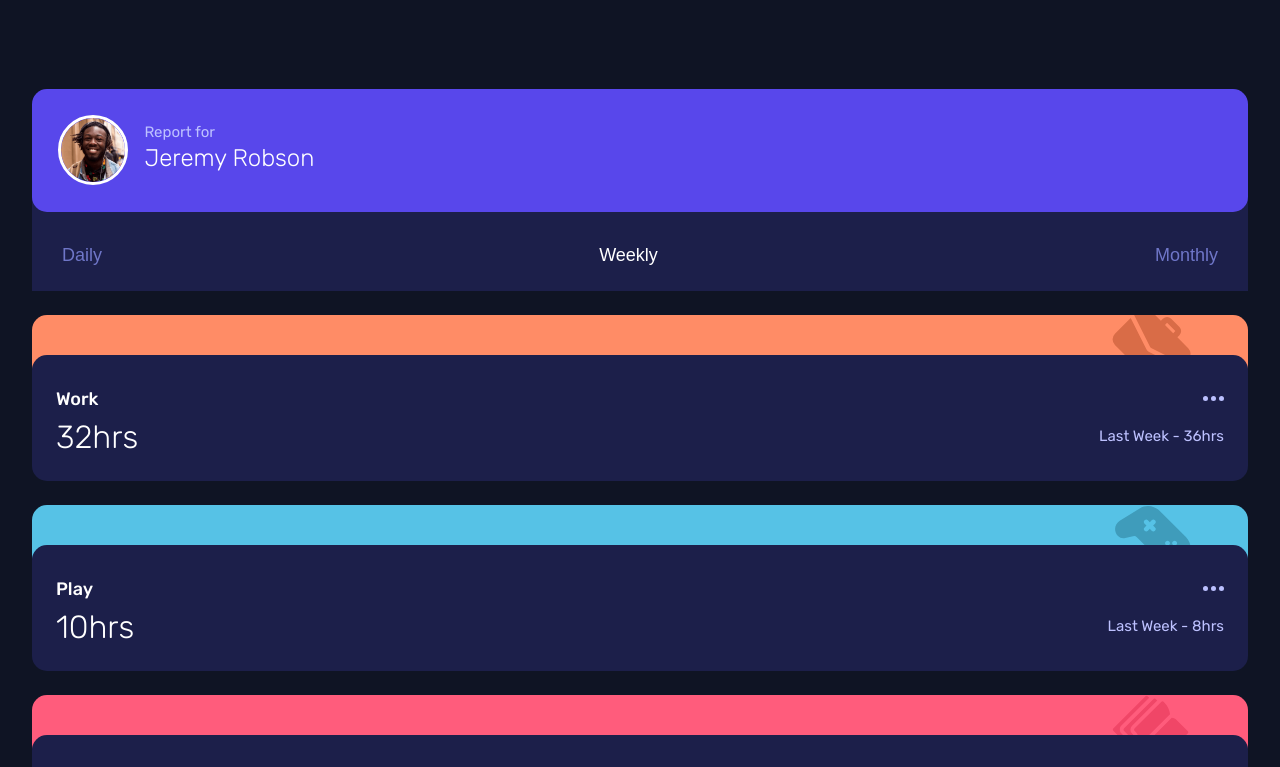
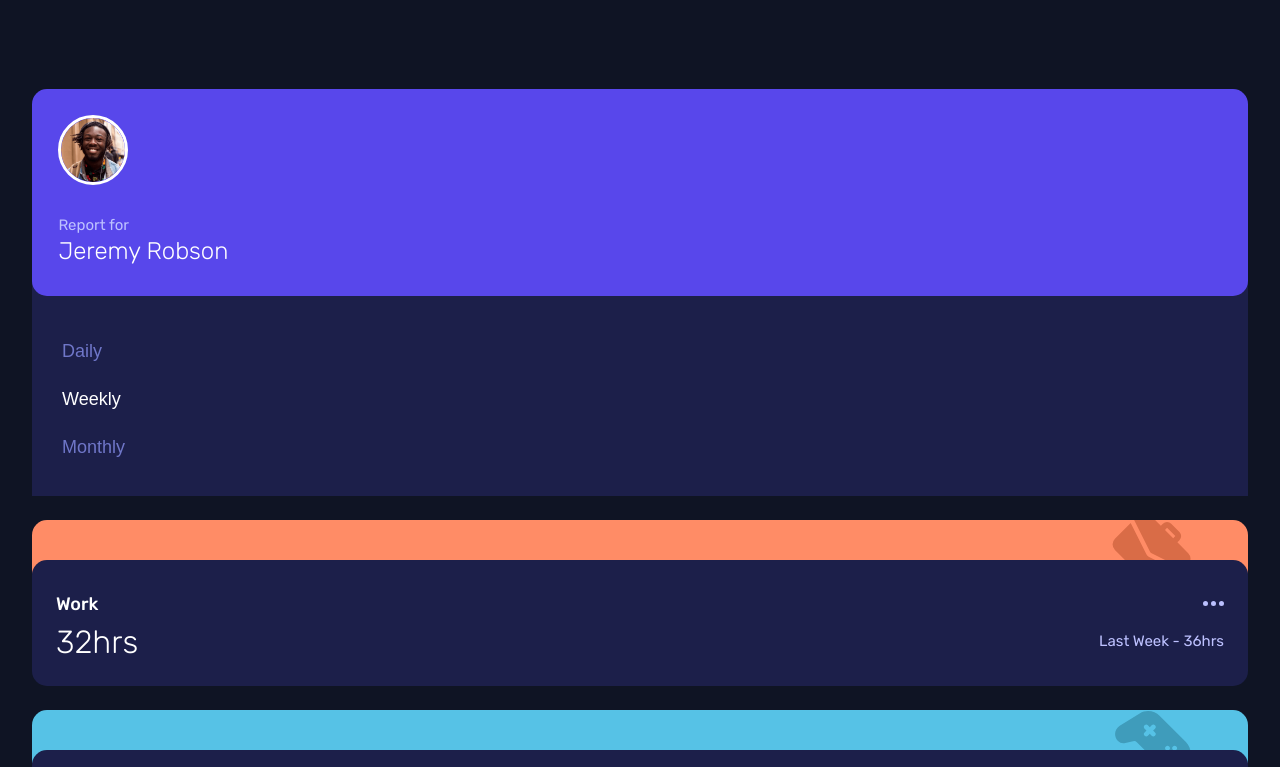
Before and after one commit to nicm42/time-tracking-dashboard, a website built with Vite: page index.html in a window 1280 px wide. Shown: the top 767 px of the page. Built offline with nearby package versions, Linux system fonts and the light colour scheme.

Commit message:
Arranged heading items for desktop

```diff
--- /dev/null
+++ b/src/_breakpoints.scss
@@ -0,0 +1,10 @@
+$breakpoints-up: (
+  // 992px
+  'large': '40em'
+);
+
+@mixin breakpoint-up($size) {
+  @media (min-width: map-get($breakpoints-up, $size)) {
+    @content;
+  }
+}
--- a/src/_heading.scss
+++ b/src/_heading.scss
@@ -1,4 +1,4 @@
-@use './variables';
+@use './breakpoints';
 
 .heading {
   &__details {
@@ -10,6 +10,10 @@
     border-radius: 0.9375rem;
     background-color: var(--blue);
     z-index: 2;
+
+    @include breakpoints.breakpoint-up(large) {
+      display: block;
+    }
   }
 
   &__image {
@@ -21,6 +25,10 @@
   &__header {
     font-size: 0.9375rem;
     color: var(--pale-blue);
+
+    @include breakpoints.breakpoint-up(large) {
+      margin-block-start: 2em;
+    }
   }
 
   &__name {
@@ -43,6 +51,11 @@
     margin: 0;
     padding: 0;
     list-style-type: none;
+
+    @include breakpoints.breakpoint-up(large) {
+      flex-direction: column;
+      line-height: 3;
+    }
   }
 
   &__time {
```
